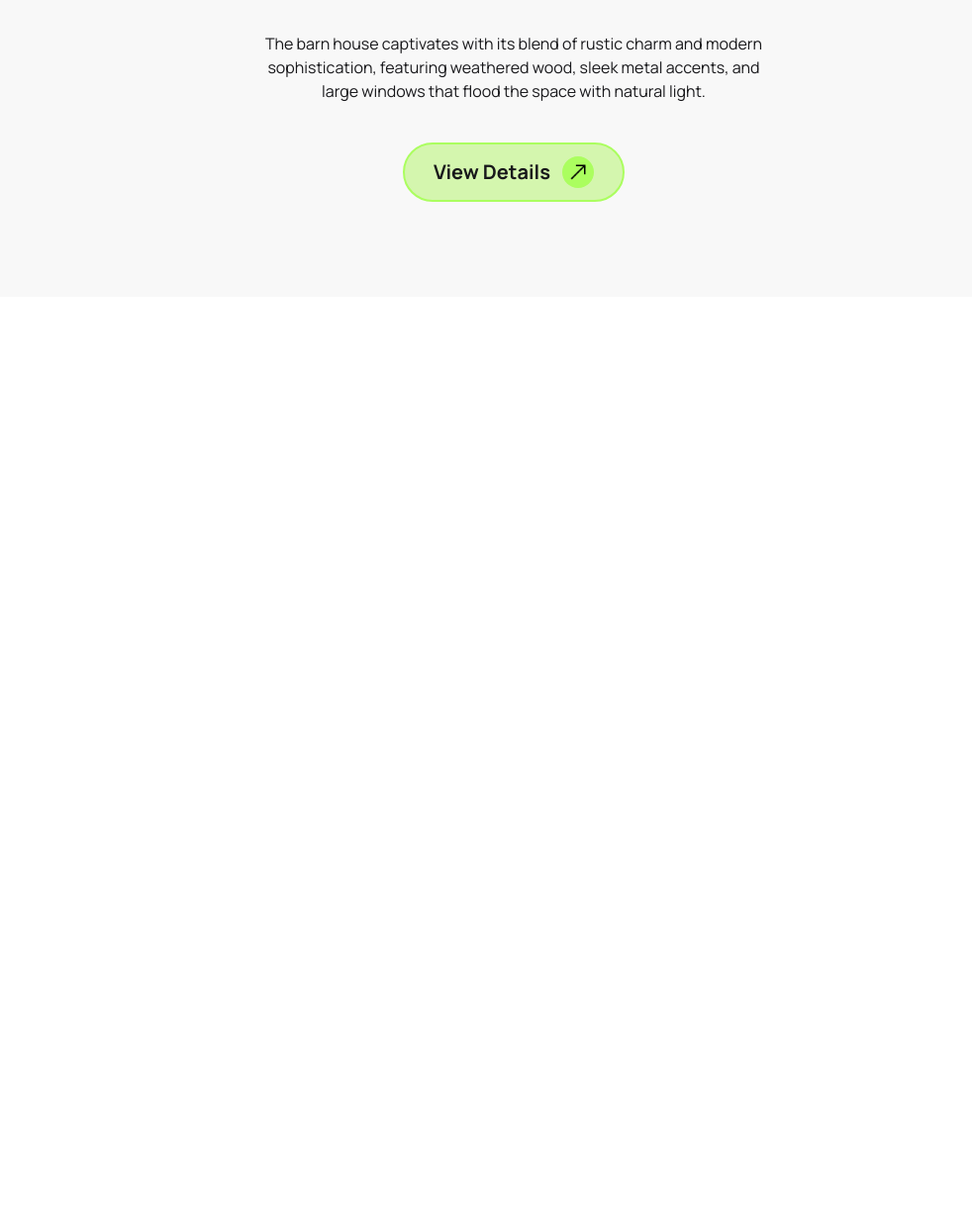
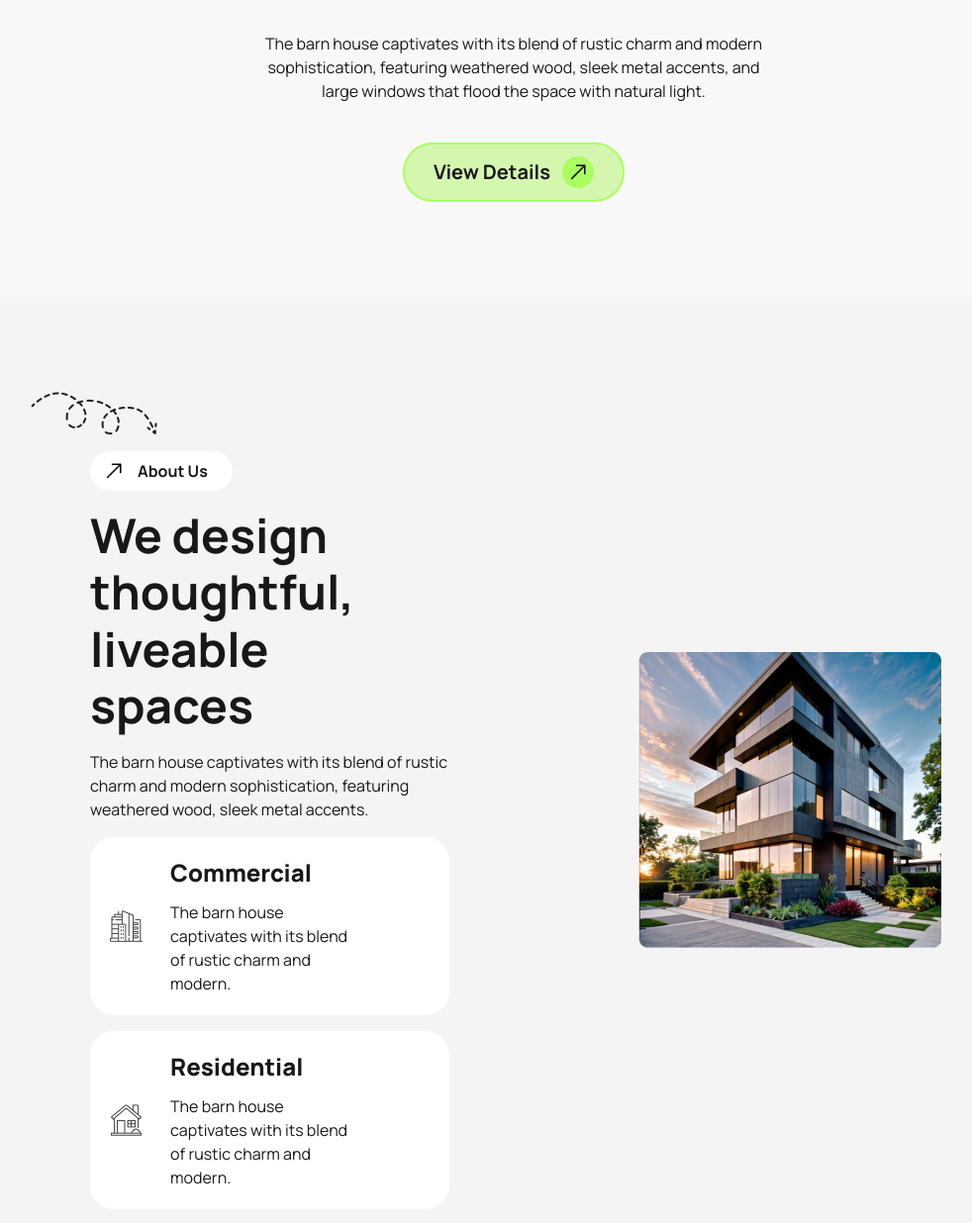
Before and after one commit to raselahmed0295/Assaginment-03, a plain HTML site: page index.html in a window 1280 px wide. Shown: the part 920-2156 px from the top of the page at 99% size, without its empty margins (121-1103 px from the left). Before the commit the page ends 1220 px from the top, so only its background shows below. Drawn offline with nearby package versions, Linux system fonts and the light colour scheme.

Commit message:
about us section completed

```diff
--- a/index.html
+++ b/index.html
@@ -66,10 +66,43 @@
         </div>
     </header>
     <main>
-        <section></section>
+        <section class="about-us">
+            <div class="section-bg bg-[#f4f4f4]">
+
+                <div class="container lg:flex lg:w-[70%] mx-auto items-center lg:py-24 py-10 justify-between">
+                    <div class="section-content flex-col space-y-4 mx-5">
+                        <img class="ml-[-60px] hidden lg:flex" src="./assets/Vector.png" alt="">
+
+                        <div class="w-36 flex gap-3 bg-white px-3 py-2 rounded-full mx-auto lg:ml-0">
+                            <img class="w-6" src="./assets/only-arrow.png" alt="">
+                            <a class="font-bold">About Us</a>
+                        </div>
+
+                        <h2 class="section-title text-3xl lg:text-5xl font-bold lg:w-[60%] leading-[120%] text-center lg:text-start">We design thoughtful, liveable spaces</h2>
+                        <p class="section-description lg:w-[70%] text-center lg:text-start">The barn house captivates with its blend of rustic charm and modern sophistication, featuring weathered wood, sleek metal accents.</p>
+
+                        <div class="card-item p-5 flex bg-white lg:w-[70%] rounded-3xl items-center">
+                            <div class="card-img"><img src="./assets/commercial.png" alt=""></div>
+                            <div class="card-content ml-7">
+                                <h2 class="card-title text-2xl font-extrabold pb-3">Commercial</h2>
+                                <p class="card-description w-[70%]">The barn house captivates with its blend of rustic charm and modern.</p>
+                            </div>
+                        </div>
+                         <div class="card-item p-5 flex bg-white lg:w-[70%] rounded-3xl items-center">
+                            <div class="card-img"><img src="./assets/residential.png" alt=""></div>
+                            <div class="card-content ml-7">
+                                <h2 class="card-title text-2xl font-extrabold pb-3">Residential</h2>
+                                <p class="card-description w-[70%]">The barn house captivates with its blend of rustic charm and modern.</p>
+                            </div>
+                        </div>
+                    </div>
+                    <div class="img-content m-4"><img src="./assets/Rectangle.png" alt=""></div>
+
+                </div>
+            </div>
+        </section>
     </main>
     <footer>
-
     </footer>
 </body>
 </html>
```
